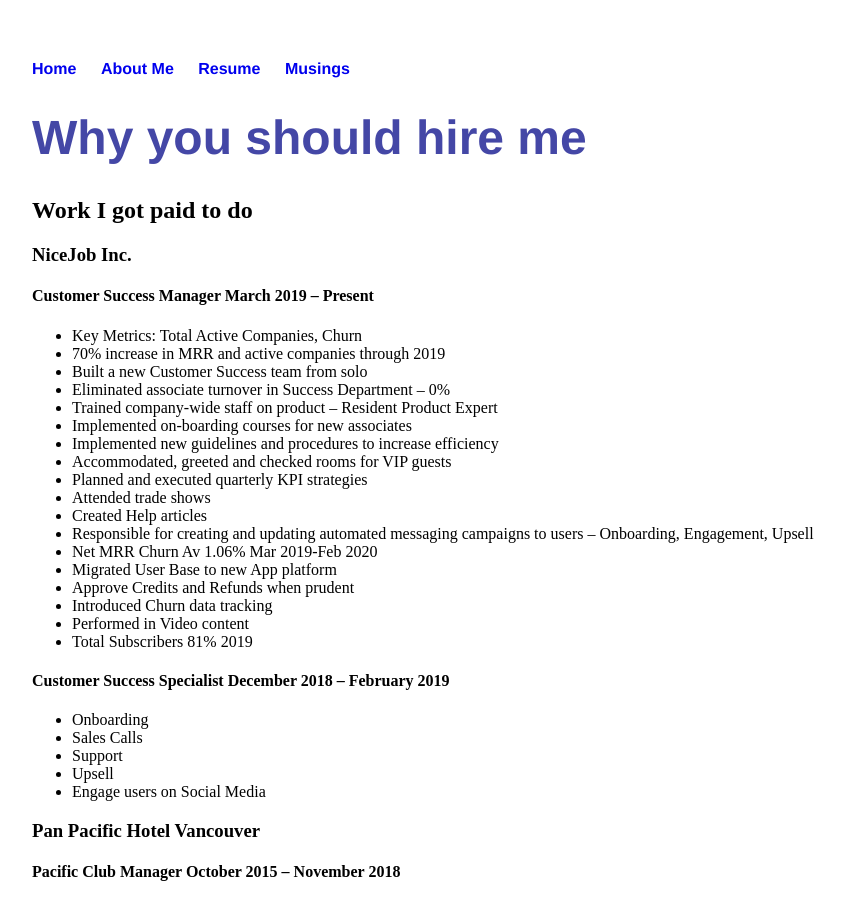
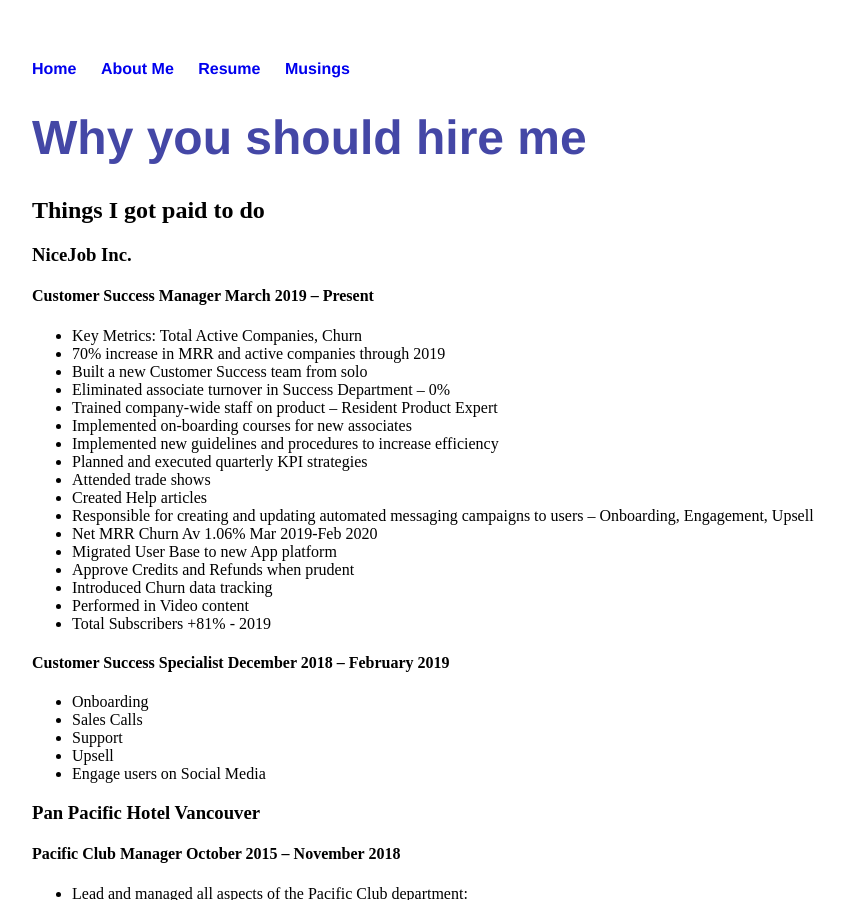
Before and after one commit to JoelTPike/joeltpike.github.io, a Jekyll site: the page built from cv/index.html, in a window 1280 px wide and 900 px high. Shown: the whole window, without its empty margins (160-1004 px from the left). Built offline with Jekyll 4.4.1, drawn with Linux system fonts in a browser that asks for light colours; some of the changed text lies outside the part shown.

Commit message:
Resume Fixes
Line spacing, removed item, fixed missing </ul> tag, adjusted a title.

```diff
--- a/cv/index.html
+++ b/cv/index.html
@@ -4,7 +4,9 @@ title: Why you should hire me
 ---
 
 <h1>{{ page.title }}</h1>
-<h2> Work I got paid to do</h2>
+
+<h2> Things I got paid to do</h2>
+
   <h3>NiceJob Inc.</h3>
     <h4>Customer Success Manager March 2019 – Present </h4>
       <ul>
@@ -15,7 +17,6 @@ title: Why you should hire me
         <li>Trained company-wide staff on product – Resident Product Expert</li>
         <li>Implemented on-boarding courses for new associates</li>
         <li>Implemented new guidelines and procedures to increase efficiency</li>
-<li>Accommodated, greeted and checked rooms for VIP guests</li>
         <li>Planned and executed quarterly KPI strategies</li>
         <li>Attended trade shows</li>
         <li>Created Help articles</li>
@@ -25,7 +26,7 @@ title: Why you should hire me
         <li>Approve Credits and Refunds when prudent</li>
         <li>Introduced Churn data tracking</li>
         <li>Performed in Video content</li>
-<li>Total Subscribers 81% 2019</li>
+        <li>Total Subscribers +81% - 2019</li>
       </ul>
 
 
@@ -69,16 +70,13 @@ title: Why you should hire me
 
 
   <h3>Georgian Court Hotel</h3>
-
-
     <h4>Duty Manager April 2010 – March 2014 </h4>
     <h4>Reservation Manager April 2013 – July 2013 </h4>
 
 
   <h3>Earls Restaurant</h3>
+    <h4>Closing Coach August 2007 – December 2009</h4>
 
-
-<h4>Closing Coach August 2007 – December 2009</h4>
 
 <h2>Things I paid to do</h2>
 
@@ -112,4 +114,3 @@ title: Why you should hire me
      <li>MS Office</li>
      <li>Opera</li>
     </ul>
- </p>
```
Also changed, not shown: other parts of cv/index.html (+8 -4 lines). Lines whose indentation alone changed are shown as unchanged.
